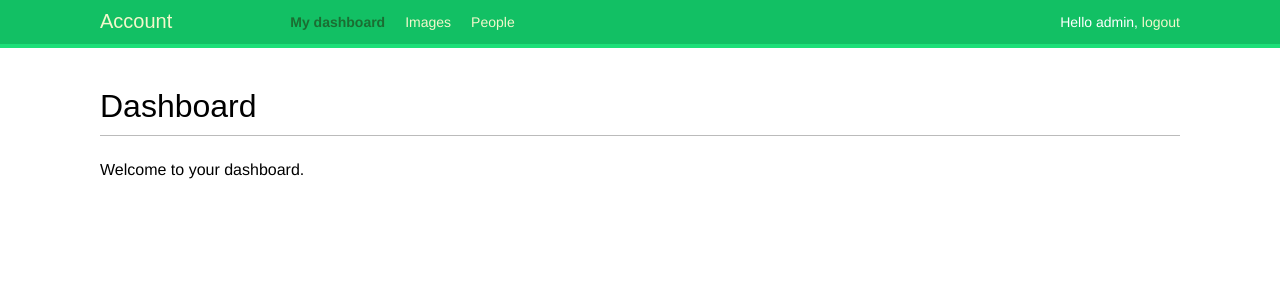
After one commit to Han-minho/djangoProjectSecondProject, a Django app: page /account/ in a window 1280 px wide. The commit adds this page. Shown: the top 300 px of the page. Run offline with Django 4.2, Linux system fonts and the light colour scheme; a user stored in the database is signed in; parts of the project's set-up code (start-up, migrations or seed data) failed here and were passed over; some web fonts are replaced.

Commit message:
[fixed] 베이스 탬플릿 로그인 기능 구현 로그아웃 안됨

```diff
--- /dev/null
+++ b/account/templates/account/dashboard.html
@@ -0,0 +1,6 @@
+{% extends "base.html" %}
+{% block title %}Dashboard{% endblock title %}
+{% block content %}
+    <h1>Dashboard</h1>
+    <p>Welcome to your dashboard.</p>
+{% endblock content %}
--- a/account/templates/base.html
+++ b/account/templates/base.html
@@ -12,8 +12,27 @@
 </head>
 <body>
     <div id="header">
-        <span class="logo">
-            Account
+        <span class="logo">Account</span>
+        {% if request.user.is_authenticated %}
+            <ul class="menu">
+                <li {% if section == 'dashboard' %} class="selected"{% endif %}>
+                    <a href="{% url 'account:dashboard' %}">My dashboard</a>
+                </li>
+                <li {% if section == 'images' %}class="selected"{% endif %}>
+                    <a href="#">Images</a>
+                </li>
+                <li {% if section == 'people' %}class="selected"{% endif %}>
+                    <a href="#">People</a>
+                </li>
+            </ul>
+        {% endif %}
+        <span class="user">
+            {% if request.user.is_authenticated %}
+                Hello {{ request.user.first_name|default:request.user.username }},
+                <a href="{% url 'account:logout' ">logout</a>
+            {% else %}
+                <a href="{% url 'account:login' ">Login</a>
+            {% endif %}
         </span>
     </div>
     <div id="content">
--- a/account/urls.py
+++ b/account/urls.py
@@ -9,5 +9,5 @@ urlpatterns = [
     # 로그인 로그아웃 패턴
     path('login/', auth_views.LoginView.as_view(), name='login'),
     path('logout/', auth_views.LogoutView.as_view(), name='logout'),
-
+    path('', views.dashboard, name='dashboard'),
 ]
--- a/account/views.py
+++ b/account/views.py
@@ -1,4 +1,5 @@
 from django.contrib.auth import authenticate, login
+from django.contrib.auth.decorators import login_required
 from django.http import HttpResponse
 from django.shortcuts import render
 
@@ -26,3 +27,10 @@ def user_login(request):
     else:
         form = LoginForm()
     return render(request, 'account/login.html', {'form': form})
+
+
+@login_required
+def dashboard(request):
+    return render(request,
+                  'account/dashboard.html',
+                  {'section': 'dashboard'})
--- a/mysite/settings.py
+++ b/mysite/settings.py
@@ -141,3 +141,7 @@ EMAIL_HOST_USER = 'hihi6024@gmail.com'
 EMAIL_HOST_PASSWORD = 'klpnijcxhpyjuuiz'
 EMAIL_POST = 587
 EMAIL_USE_TLS = True
+
+LOGIN_REDIRECT_URL = 'account:dashboard'
+LOGIN_URL = 'account:login'
+LOGOUT_URL = 'account:logout'
```
